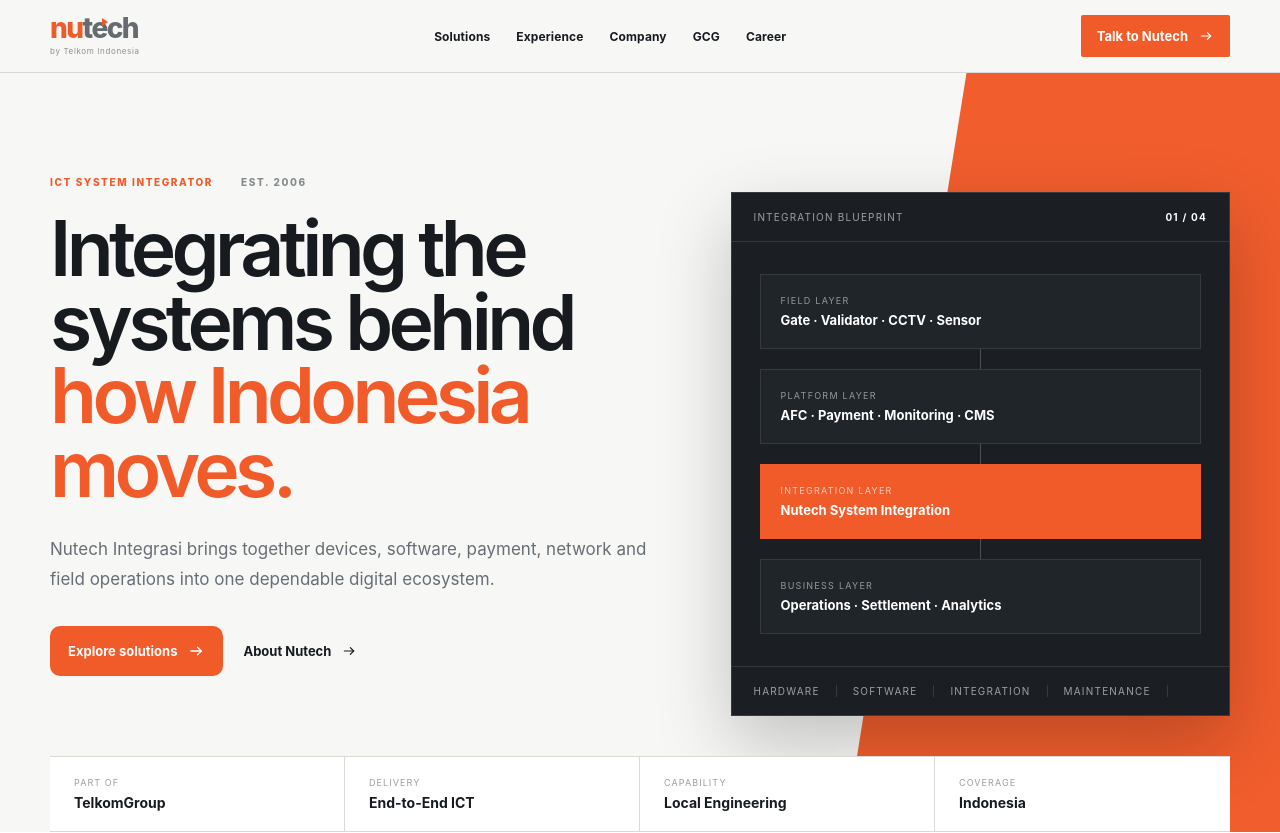
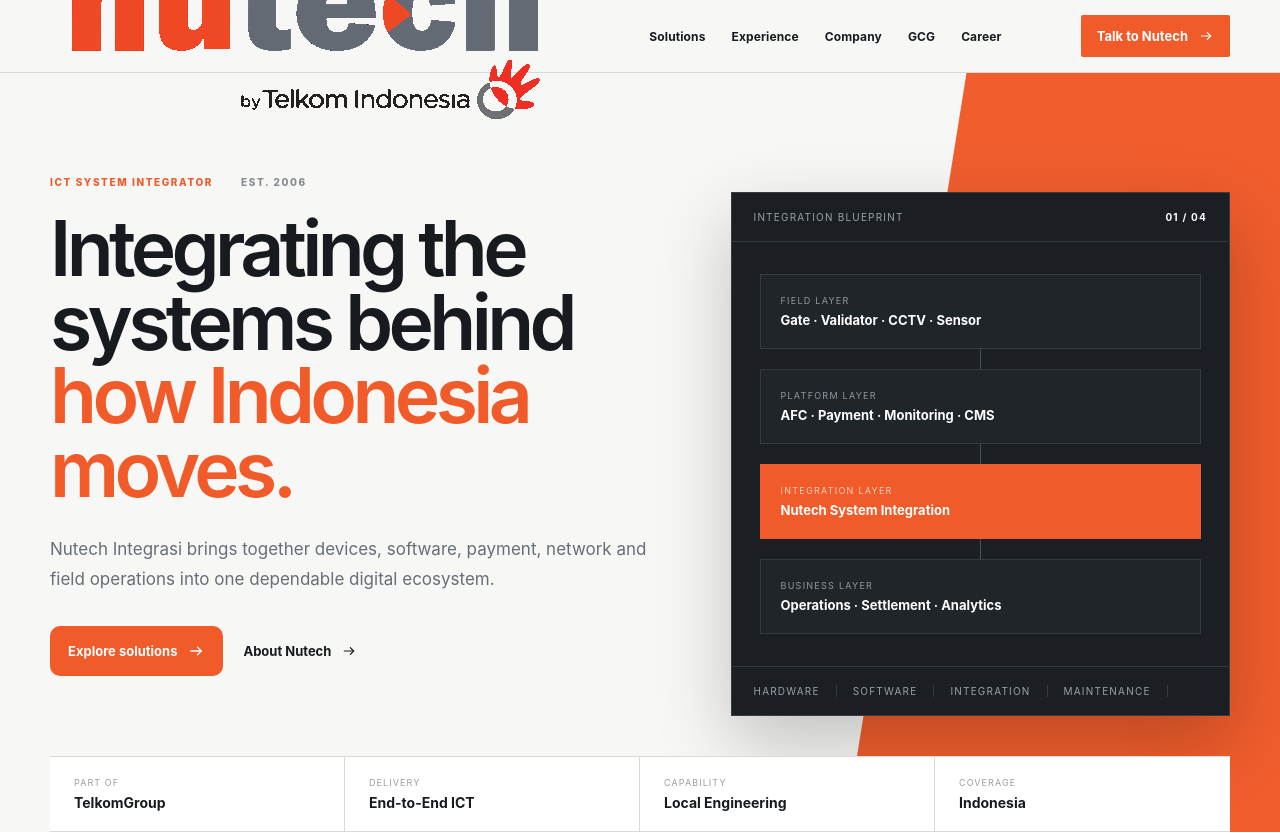
Before and after one commit to nabillazachra/nutech-revamp, a Next.js app: page / in a window 1280 px wide. Shown: the top 833 px of the page. Built offline with nearby package versions, Linux system fonts and the light colour scheme; no server answers.

Commit message:
brand: use official Nutech logo asset

```diff
--- a/components/Brand.js
+++ b/components/Brand.js
@@ -1,10 +1,16 @@
+const basePath = process.env.NEXT_PUBLIC_BASE_PATH || '';
+
 export default function Brand({ light = false }) {
   return (
-    <div className={`brand ${light ? 'brandLight' : ''}`} aria-label="Nutech Integrasi">
-      <div className="brandWordmark">
-        <span className="brandNu">nu</span><span className="brandTech">t<span className="brandE">e</span>ch</span>
-      </div>
-      <div className="brandSub">by Telkom Indonesia</div>
-    </div>
+    <span className={`brand brandAsset ${light ? 'brandLight' : ''}`} aria-label="Nutech Integrasi by Telkom Indonesia">
+      <img
+        className="brandLogo"
+        src={basePath + '/brand/nutech-logo-light.png'}
+        alt="Nutech by Telkom Indonesia"
+        width="520"
+        height="224"
+        decoding="async"
+      />
+    </span>
   );
 }
```
